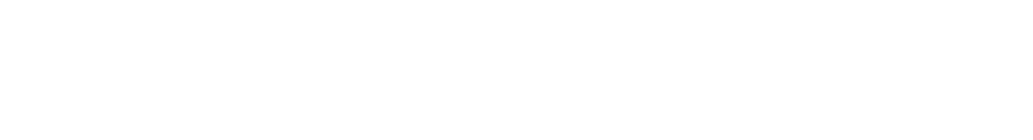
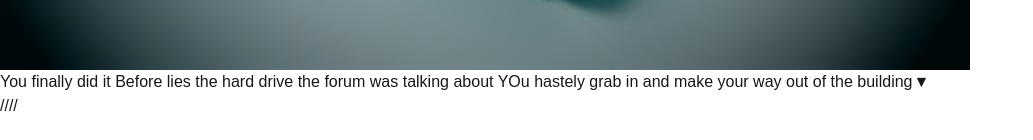
Before and after one commit to Piran00/cool-web-adventure, a Next.js app: page /win in a window 1280 px wide. Before the commit this address had no page. Shown: the part 657-797 px from the top of the page, without its empty margins (0-1033 px from the left). Built offline with nearby package versions, Linux system fonts and the light colour scheme.

Commit message:
finished it

```diff
--- a/src/app/a-1/page.js
+++ b/src/app/a-1/page.js
@@ -9,7 +9,7 @@ export default function Webventure() {
         <div>
             <Backround_img img_path={"fence.jpg"}></Backround_img>
             <Stickbutton text1={"Go Back"} link1={"start"} link2={"s"} link3={"s"} link4={"t"} text2={"/"} text3={"/"} text4={"/"}>
-                There seems to be no way into the warehouse but theres a strange paper not pinned to a tree it has the numbers 5244 on it
+                There seems to be no way into the warehouse but theres a strange paper pinned to a tree it has the numbers 5244 on it
             </Stickbutton>
         </div>
 
--- a/src/app/b-4/page.js
+++ b/src/app/b-4/page.js
@@ -6,7 +6,7 @@ export default function Webventure() {
 
     return (
         <div className="min-h-screen flex items-center justify-center bg-gray-100">
-            <Num_pad  className="" ></Num_pad>
+            <Num_pad secret={"5244"} className="" ></Num_pad>
         </div>
 
     )
--- a/src/app/e-1/page.js
+++ b/src/app/e-1/page.js
@@ -6,7 +6,7 @@ export default function Webventure() {
 
     return (
         <div className="flex items-center justify-center h-screen w-screen">
-           <Num_pad secret={7493} next_page_link={"win"}>
+           <Num_pad secret={7824} next_page_link={"win"}>
            </Num_pad>
         </div>
 
--- /dev/null
+++ b/src/app/win/page.js
@@ -0,0 +1,19 @@
+import { useState } from "react";
+import { Backround_img, Pop_Over, Stickbutton, } from "../components/components1";
+
+export default function Webventure() {
+
+
+    return (
+        <div>
+            <Backround_img img_path={"old-hard-drive.jpg"}></Backround_img>
+            <Stickbutton text1={"/"} link1={"start"} link2={"s"} link3={"s"} link4={"t"} text2={"/"} text3={"/"} text4={"/"}>
+                You finally did it
+                Before lies the hard drive the forum was talking about
+                YOu hastely grab in and make your way out of the building
+            </Stickbutton>
+        </div>
+
+    )
+
+}
```
Also changed, not shown: src/app/b-6/page.js (added, +17 -0 lines), public/old-hard-drive.jpg (added), public/static_tv.png (added).
